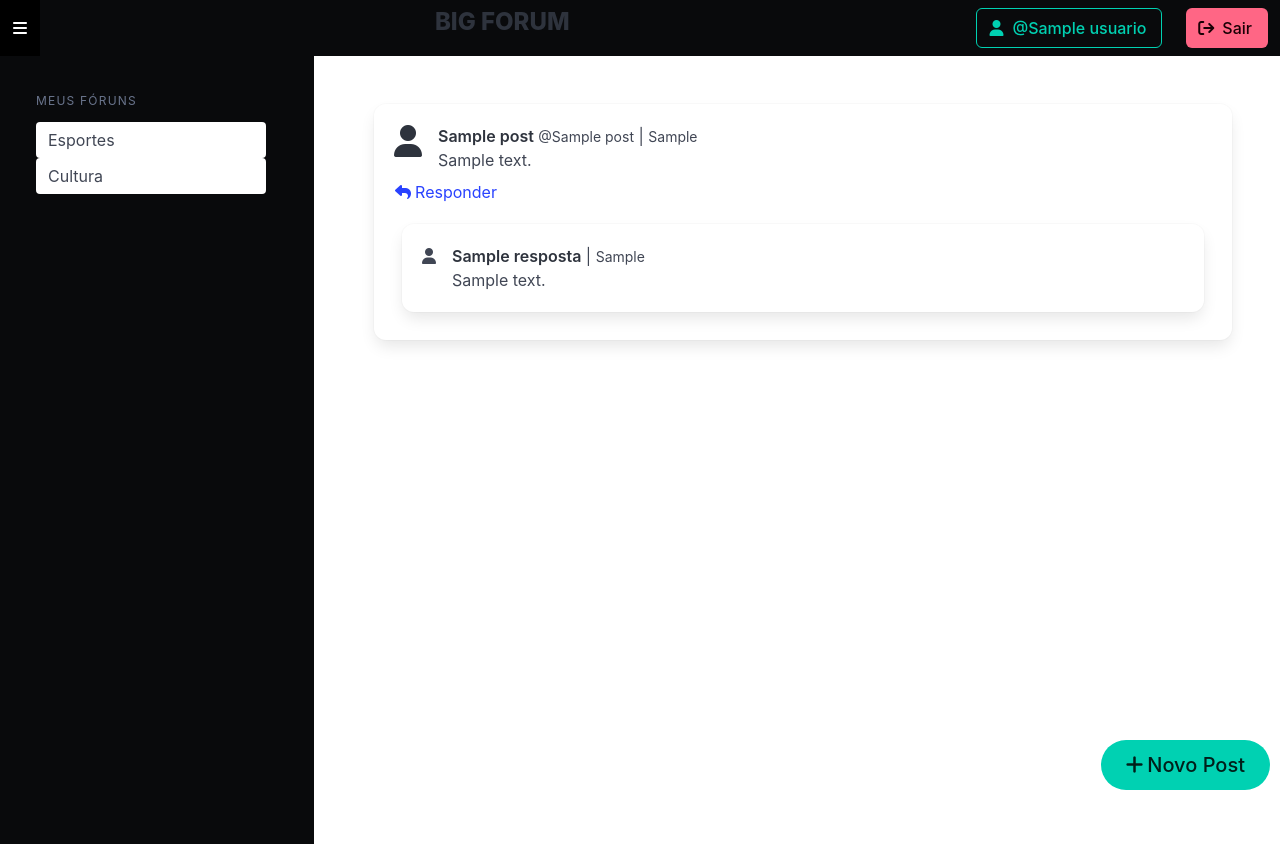
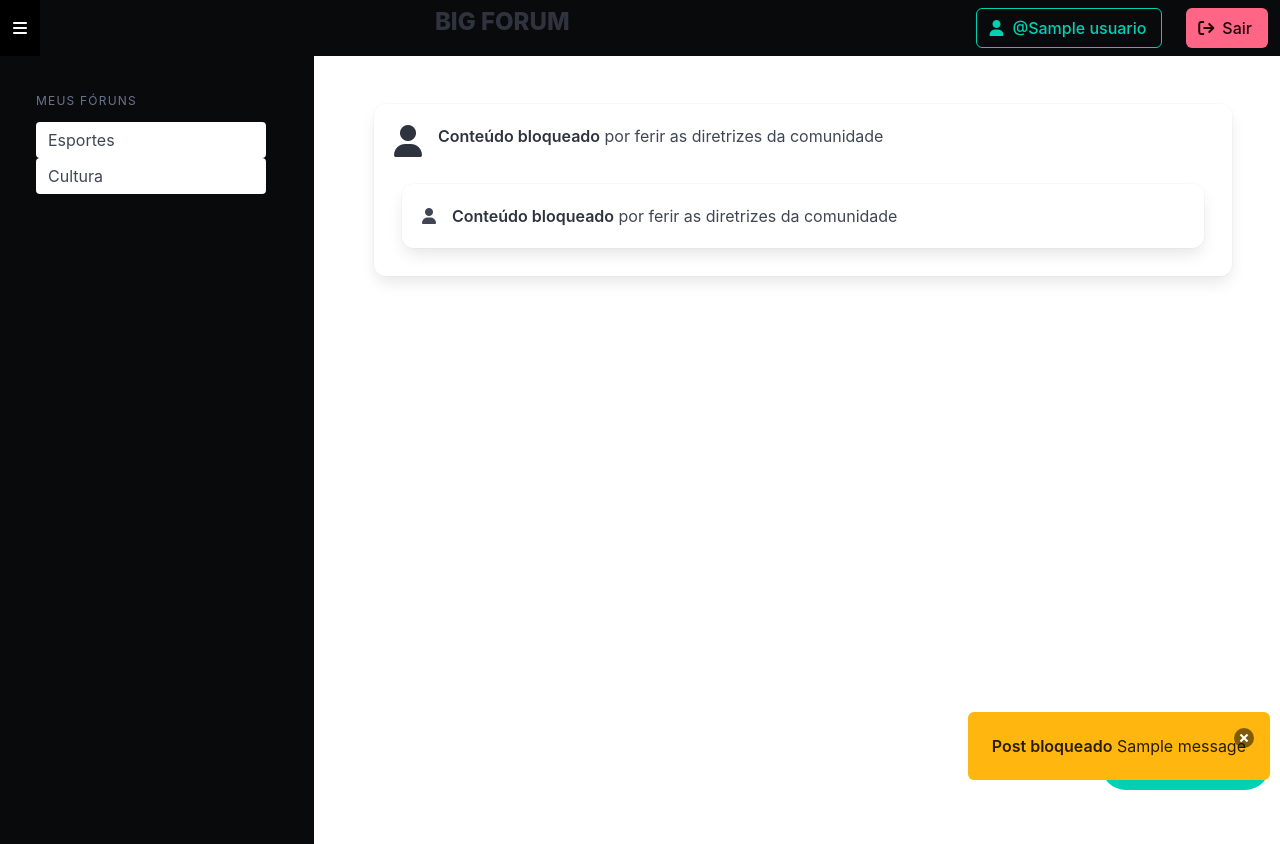
Before and after one commit to vinilima2/bootcamp-ia-moderacao, a Flask app: template templates/index.html in a window 1280 px wide. Run offline with Flask 3, Linux system fonts and the light colour scheme; the template is opened without the code that fills it: most values are stand-ins (such as "Sample title", 1, 10 or a date in 2020); one stand-in notice (Sample message) is shown.

Commit message:
feature: Bloqueando conteúdo impróprio e alterando renderização no HTML.

```diff
--- a/database/sql/populate.sql
+++ b/database/sql/populate.sql
@@ -2,7 +2,7 @@ BEGIN TRANSACTION;
 
 INSERT INTO Usuario VALUES ('ce23e1cb-097d-4196-adb7-d32fe78aa642','cleber','1234','30/05/2025');
 INSERT INTO Post VALUES ('f73fb552-5791-42fe-9234-f09efb1bda1e','Como abastecer sem parar para pagar','Preciso para uma viagem','30/05/2025, 10:30:20','ce23e1cb-097d-4196-adb7-d32fe78aa642',0);
-INSERT INTO Resposta VALUES ('f73fb552-5791-42fe-9234-f09efb1bda1e','f73fb552-5791-42fe-9234-f09efb1bda1e','Compre uma TAG sem parar em algum estabelecimento...', 'ce23e1cb-097d-4196-adb7-d32fe78aa642', '07/06/2025 13:40:20');
+INSERT INTO Resposta VALUES ('f73fb552-5791-42fe-9234-f09efb1bda1e','f73fb552-5791-42fe-9234-f09efb1bda1e','Compre uma TAG sem parar em algum estabelecimento...', 'ce23e1cb-097d-4196-adb7-d32fe78aa642', '07/06/2025 13:40:20',0);
 INSERT INTO Tag VALUES ('cultura', '30/05/2025 14:30');
 
 COMMIT;
--- a/database/sql/schema.sql
+++ b/database/sql/schema.sql
@@ -25,6 +25,7 @@ CREATE TABLE IF NOT EXISTS Resposta (
 	descricao  VARCHAR(255) NOT NULL,
 	usuario_id TEXT,
 	data_criacao TEXT NOT NULL,
+	bloqueado	INTEGER(1) NOT NULL DEFAULT (0),
 	PRIMARY KEY(resposta_id),
 	FOREIGN KEY(post_id) REFERENCES Post(post_id),
 	FOREIGN KEY(usuario_id) REFERENCES Usuario(usuario_id)
--- a/static/scripts/script.js
+++ b/static/scripts/script.js
@@ -25,5 +25,5 @@ document.querySelector('.delete')?.addEventListener('click', () => {
 document.addEventListener('DOMContentLoaded', () => {
     setTimeout(() => {
         document.querySelector('.notification')?.classList.add('is-hidden')
-    }, 2000)
+    }, 5000)
 })
--- a/templates/index.html
+++ b/templates/index.html
@@ -89,13 +89,18 @@
             </div>
             <div class="media-content">
               <div class="content">
+                {% if post.bloqueado == 0 %}
                 <p>
                   <strong>{{post.titulo}}</strong> <small>@{{post.nome_usuario}}</small>
                   | <small>{{post.data_criacao}}</small>
                   <br />
                   {{post.descricao}}
                 </p>
+                {% else %}
+                <p><strong>Conteúdo bloqueado</strong> por ferir as diretrizes da comunidade</p>
+                {% endif %}
               </div>
+              {% if post.bloqueado == 0 %}
               <nav class="level is-mobile">
                 <div class="level-left">
                   <a class="level-item comentario" post-id="{{post.post_id}}" aria-label="responder">
@@ -105,6 +110,7 @@
                   </a>
                 </div>
               </nav>
+              {% endif %}
             </div>
           </article>
 
@@ -118,11 +124,15 @@
               </div>
               <div class="media-content">
                 <div class="content">
+                  {% if resposta.bloqueado == 0 %}
                   <p>
                     <strong>{{resposta.nome_usuario}}</strong> | <small>{{resposta.data_criacao}}</small>
                     <br />
                     {{resposta.descricao}}
                   </p>
+                  {% else %}
+                  <p><strong>Conteúdo bloqueado</strong> por ferir as diretrizes da comunidade</p>
+                  {% endif %}
                 </div>
               </div>
             </article>
@@ -201,6 +211,27 @@
   </button>
 
   <script src="{{ url_for('static', filename='scripts/script.js') }}"></script>
+
+  {% if retorno != undefined %}
+  <div class="notification is-{{retorno['tipo']}}" style="position: absolute; right: 10px; bottom: 20px;">
+    <button class="delete" type="button"></button>
+    <strong>{{retorno['titulo']}}:</strong> {{retorno['mensagem']}}
+  </div>
+  {% endif %}
+
+
+
+  {% with messages = get_flashed_messages(with_categories=true) %}
+  {% if messages %}
+  {% for category, message in messages %}
+  <div class="notification is-{{category == 'error' and 'danger' or 'warning'}}"
+    style="position: absolute; right: 10px; bottom: 20px;">
+    <button class="delete" type="button"></button>
+    <strong>Post bloqueado</strong> {{message}}
+  </div>
+  {% endfor %}
+  {% endif %}
+  {% endwith %}
 </body>
 
 </html>
```
Also changed, not shown: src/routes.py (+19 -3 lines).
